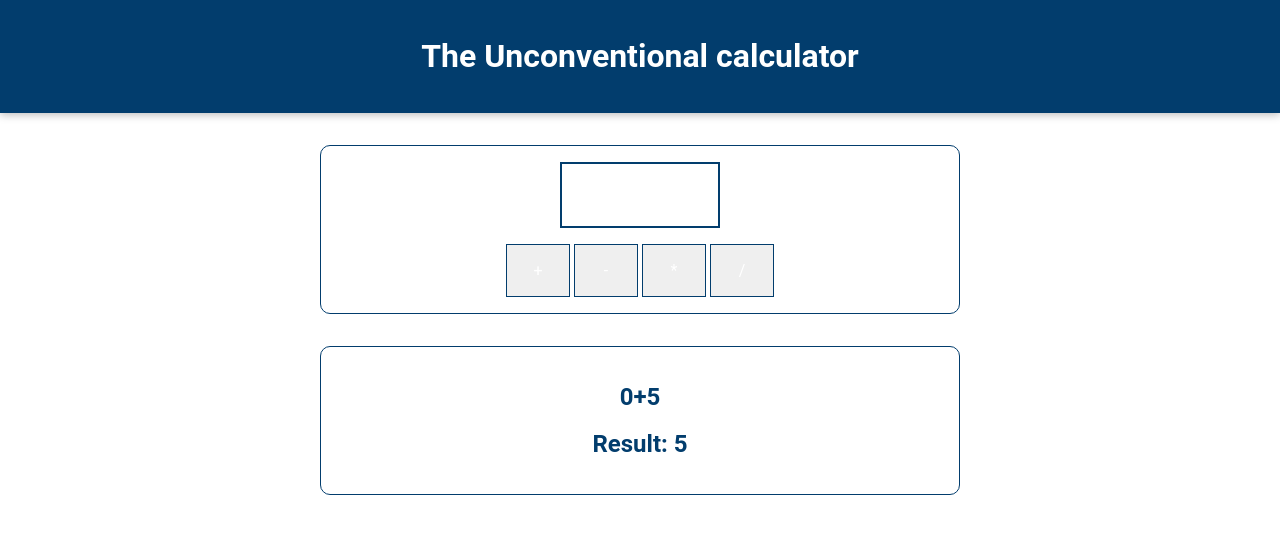
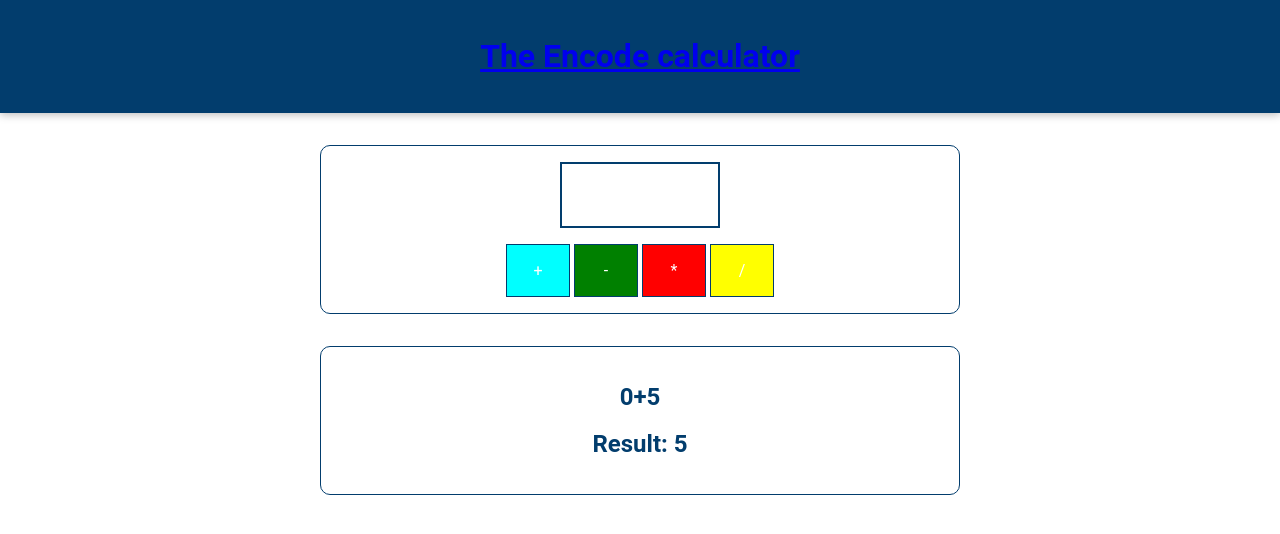
Before and after one commit to vicphoria/JS-kalkulator, a plain HTML site: page JS-kurs-kalkulator-main/index.html in a window 1280 px wide. Drawn offline with Linux system fonts and the light colour scheme.

Commit message:
Update index.html

```diff
--- a/JS-kurs-kalkulator-main/index.html
+++ b/JS-kurs-kalkulator-main/index.html
@@ -11,16 +11,16 @@
   </head>
   <body>
     <header>
-      <h1>The Unconventional calculator</h1>
+      <h1> <a href = "https://encode.ba" > The Encode calculator  </a></h1>
     </header>
 
     <section id="calculator">
       <input type="number" id="input-number" />
       <div id="calc-actions">
-        <button type="button" id="btn-add">+</button>
-        <button type="button" id="btn-subtract">-</button>
-        <button type="button" id="btn-multiply">*</button>
-        <button type="button" id="btn-divide">/</button>
+        <button class= "add" type="button" id="btn-add">+</button>
+        <button class= "subtract" type="button" id="btn-subtract">-</button>
+        <button class= "multiply" type="button" id="btn-multiply">*</button>
+        <button class= "divide" type="button" id="btn-divide">/</button>
       </div>
     </section>
     <section id="results">
```
